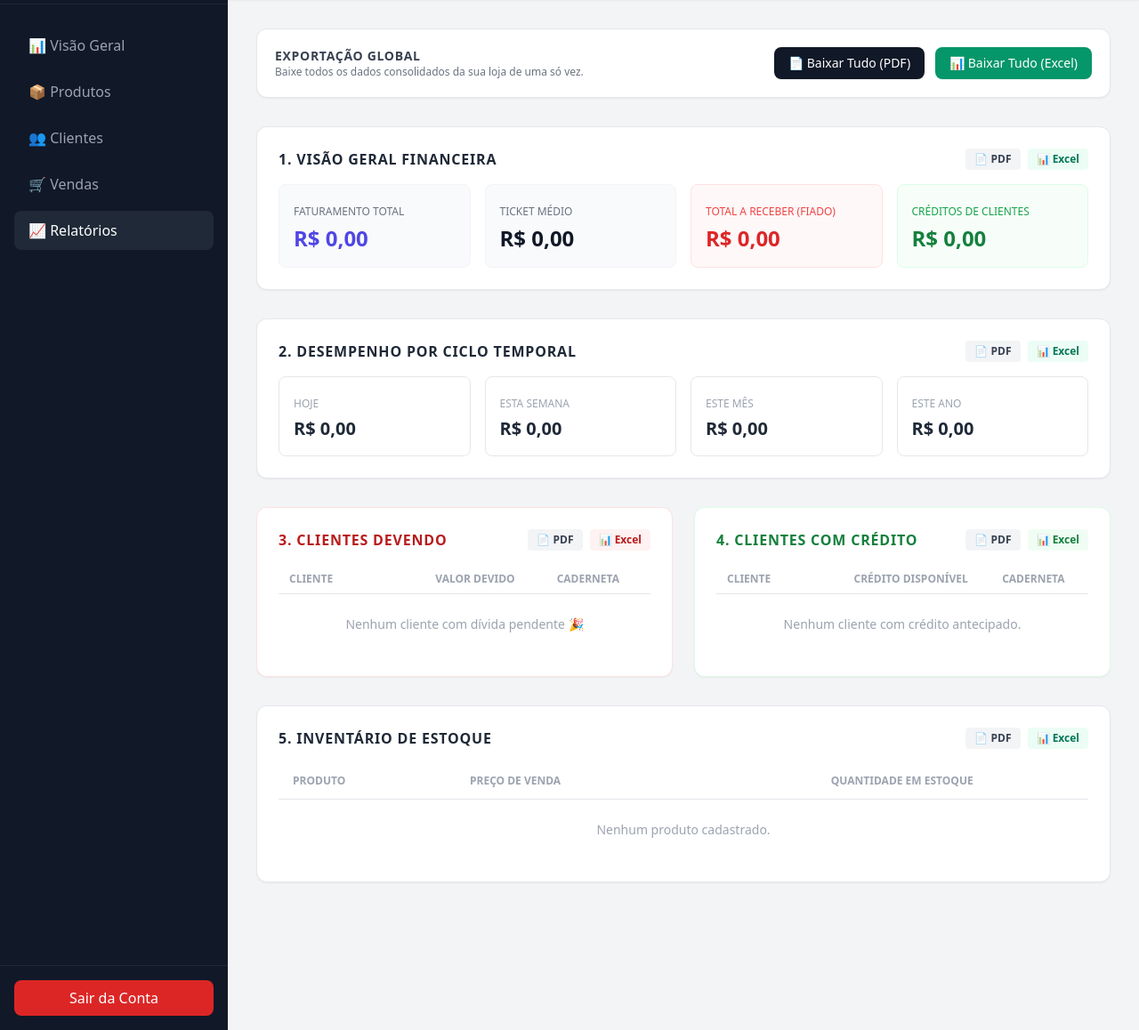
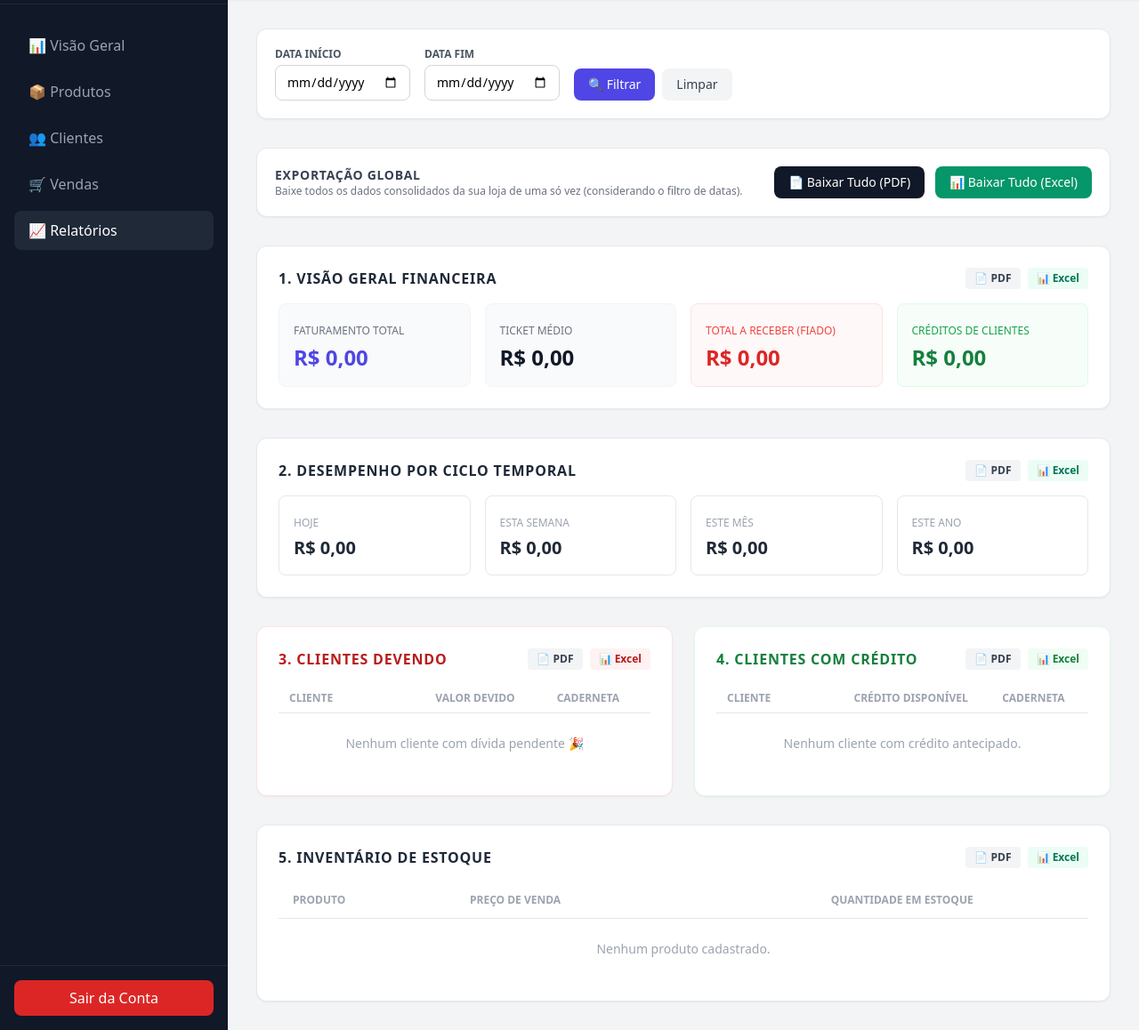
Before and after one commit to Irlamfernandes/projeto_saas, a Django app: page /relatorios/ in a window 1280 px wide. Shown: the part 64-1222 px from the top of the page at 89% size. Run offline with Django 5.2, Linux system fonts and the light colour scheme; the visitor is signed in with stand-in values (Sample User, id 1); data that the repository does not hold is empty; some libraries are stand-ins or nearby versions.

Commit message:
Corrige datas de vendas para preservar o dia original e adiciona campo de atualização

```diff
--- a/infrastructure/models/venda.py
+++ b/infrastructure/models/venda.py
@@ -1,4 +1,5 @@
 from decimal import Decimal
+from django.utils import timezone
 from django.core.exceptions import ValidationError
 from django.core.validators import MinValueValidator
 from django.db import models
@@ -9,7 +10,8 @@ from infrastructure.models.produto import Produto
 class Venda(models.Model):
     loja = models.ForeignKey(LojaModel, on_delete=models.CASCADE, related_name='vendas', db_index=True)
     cliente = models.ForeignKey(Cliente, on_delete=models.SET_NULL, null=True, blank=True, related_name='vendas', db_index=True)
-    data_venda = models.DateTimeField(auto_now_add=True, db_index=True)
+    data_venda = models.DateTimeField(default=timezone.now, db_index=True)
+    data_atualizacao = models.DateTimeField(auto_now=True, db_index=True)
     valor_total = models.DecimalField(
         max_digits=10,
         decimal_places=2,
--- a/interfaces/templates/interfaces/dashboard.html
+++ b/interfaces/templates/interfaces/dashboard.html
@@ -47,7 +47,7 @@
 
         <div class="bg-white p-5 rounded-xl shadow-sm border border-gray-200">
             <h4 class="text-xs font-semibold uppercase tracking-wider text-gray-400">Trimestral</h4>
-            <p class="text-2xl font-bold text-gray-900 mt-1">R$ {{ vendas_trimester|default:0|floatformat:2 }}</p>
+            <p class="text-2xl font-bold text-gray-900 mt-1">R$ {{ vendas_trimestre|default:0|floatformat:2 }}</p>
         </div>
 
         <div class="bg-white p-5 rounded-xl shadow-sm border border-gray-200">
--- a/interfaces/templates/interfaces/relatorio.html
+++ b/interfaces/templates/interfaces/relatorio.html
@@ -6,16 +6,37 @@
 {% block content %}
 <div class="space-y-8">
 
+    <div class="bg-white p-5 rounded-xl shadow-sm border border-gray-200">
+        <form method="GET" action="" class="flex flex-wrap items-end gap-4">
+            <div>
+                <label class="block text-xs font-bold text-gray-600 uppercase mb-1">Data Início</label>
+                <input type="date" name="data_inicio" value="{{ data_inicio }}" class="border border-gray-300 rounded-lg px-3 py-2 text-sm focus:ring-2 focus:ring-indigo-500 focus:outline-none">
+            </div>
+            <div>
+                <label class="block text-xs font-bold text-gray-600 uppercase mb-1">Data Fim</label>
+                <input type="date" name="data_fim" value="{{ data_fim }}" class="border border-gray-300 rounded-lg px-3 py-2 text-sm focus:ring-2 focus:ring-indigo-500 focus:outline-none">
+            </div>
+            <div class="flex gap-2">
+                <button type="submit" class="bg-indigo-600 hover:bg-indigo-700 text-white font-medium px-4 py-2 rounded-lg text-sm transition shadow-sm cursor-pointer">
+                    🔍 Filtrar
+                </button>
+                <a href="{% url 'relatorios' %}" class="bg-gray-100 hover:bg-gray-200 text-gray-700 font-medium px-4 py-2 rounded-lg text-sm transition flex items-center">
+                    Limpar
+                </a>
+            </div>
+        </form>
+    </div>
+
     <div class="flex flex-wrap justify-between items-center bg-white p-5 rounded-xl shadow-sm border border-gray-200 gap-4">
         <div>
             <h3 class="text-sm font-bold text-gray-700 uppercase tracking-wider">Exportação Global</h3>
-            <p class="text-xs text-gray-500">Baixe todos os dados consolidados da sua loja de uma só vez.</p>
+            <p class="text-xs text-gray-500">Baixe todos os dados consolidados da sua loja de uma só vez (considerando o filtro de datas).</p>
         </div>
         <div class="flex items-center gap-3">
-            <a href="{% url 'exportar_pdf_modular' 'geral' %}" class="bg-gray-900 hover:bg-black text-white font-medium py-2 px-4 rounded-lg text-sm transition shadow-sm flex items-center gap-2 cursor-pointer">
+            <a href="{% url 'exportar_pdf_modular' 'geral' %}{% if data_inicio or data_fim %}?data_inicio={{ data_inicio }}&data_fim={{ data_fim }}{% endif %}" class="bg-gray-900 hover:bg-black text-white font-medium py-2 px-4 rounded-lg text-sm transition shadow-sm flex items-center gap-2 cursor-pointer">
                 📄 Baixar Tudo (PDF)
             </a>
-            <a href="{% url 'exportar_excel_modular' 'geral' %}" class="bg-emerald-600 hover:bg-emerald-700 text-white font-medium py-2 px-4 rounded-lg text-sm transition shadow-sm flex items-center gap-2 cursor-pointer">
+            <a href="{% url 'exportar_excel_modular' 'geral' %}{% if data_inicio or data_fim %}?data_inicio={{ data_inicio }}&data_fim={{ data_fim }}{% endif %}" class="bg-emerald-600 hover:bg-emerald-700 text-white font-medium py-2 px-4 rounded-lg text-sm transition shadow-sm flex items-center gap-2 cursor-pointer">
                 📊 Baixar Tudo (Excel)
             </a>
         </div>
--- a/interfaces/views/relatorio_view.py
+++ b/interfaces/views/relatorio_view.py
@@ -3,7 +3,7 @@ from django.contrib.auth.decorators import login_required
 from django.core.exceptions import PermissionDenied
 from django.db.models import Sum, Count, Avg
 from django.utils import timezone
-from datetime import timedelta
+from datetime import datetime, timedelta
 from infrastructure.models.produto import Produto
 from infrastructure.models.cliente import Cliente
 from infrastructure.models.venda import Venda, ItemVenda
@@ -22,23 +22,43 @@ def relatorio_view(request):
         produtos_loja = Produto.objects.filter(loja=request.user.loja).order_by('quantidade_estoque')
         clientes_todos = Cliente.objects.filter(loja=request.user.loja)
 
+    data_inicio_str = request.GET.get('data_inicio')
+    data_fim_str = request.GET.get('data_fim')
+
+    vendas_filtradas = vendas_loja
+    if data_inicio_str:
+        try:
+            data_inicio_dt = datetime.strptime(data_inicio_str, '%Y-%m-%d')
+            data_inicio_dt = timezone.make_aware(data_inicio_dt.replace(hour=0, minute=0, second=0))
+            vendas_filtradas = vendas_filtradas.filter(data_venda__gte=data_inicio_dt)
+        except ValueError:
+            pass
+
+    if data_fim_str:
+        try:
+            data_fim_dt = datetime.strptime(data_fim_str, '%Y-%m-%d')
+            data_fim_dt = timezone.make_aware(data_fim_dt.replace(hour=23, minute=59, second=59))
+            vendas_filtradas = vendas_filtradas.filter(data_venda__lte=data_fim_dt)
+        except ValueError:
+            pass
+
     hoje = timezone.now()
-
     inicio_hoje = hoje.replace(hour=0, minute=0, second=0, microsecond=0)
     inicio_semana = hoje - timedelta(days=7)
     inicio_mes = hoje.replace(day=1, hour=0, minute=0, second=0, microsecond=0)
     inicio_ano = hoje.replace(month=1, day=1, hour=0, minute=0, second=0, microsecond=0)
 
-    total_geral_vendas = vendas_loja.aggregate(Sum('valor_total'))['valor_total__sum'] or 0
+    total_geral_vendas = vendas_filtradas.aggregate(Sum('valor_total'))['valor_total__sum'] or 0
+    ticket_medio = vendas_filtradas.aggregate(Avg('valor_total'))['valor_total__avg'] or 0
+
     vendas_hoje_valor = vendas_loja.filter(data_venda__gte=inicio_hoje).aggregate(Sum('valor_total'))['valor_total__sum'] or 0
     vendas_semana_valor = vendas_loja.filter(data_venda__gte=inicio_semana).aggregate(Sum('valor_total'))['valor_total__sum'] or 0
     vendas_mes_valor = vendas_loja.filter(data_venda__gte=inicio_mes).aggregate(Sum('valor_total'))['valor_total__sum'] or 0
     vendas_ano_valor = vendas_loja.filter(data_venda__gte=inicio_ano).aggregate(Sum('valor_total'))['valor_total__sum'] or 0
-    ticket_medio = vendas_loja.aggregate(Avg('valor_total'))['valor_total__avg'] or 0
 
     compras_do_dia = vendas_loja.filter(data_venda__gte=inicio_hoje)
     compras_do_mes = vendas_loja.filter(data_venda__gte=inicio_mes)
-    ultimas_compras = vendas_loja[:10]
+    ultimas_compras = vendas_filtradas[:10]
 
     estoque_ordenado = produtos_loja
 
@@ -63,5 +83,7 @@ def relatorio_view(request):
         'total_fiado_pendente': total_fiado_pendente,
         'clientes_credito': clientes_credito,
         'total_credito_clientes': total_credito_clientes,
+        'data_inicio': data_inicio_str or '',
+        'data_fim': data_fim_str or '',
     }
     return render(request, 'interfaces/relatorio.html', context)
```
Also changed, not shown: interfaces/views/dashboard_view.py (+6 -5 lines), interfaces/views/relatorios_export_views.py (+27 -20 lines), infrastructure/migrations/0005_venda_data_atualizacao_alter_venda_data_venda.py (added).
